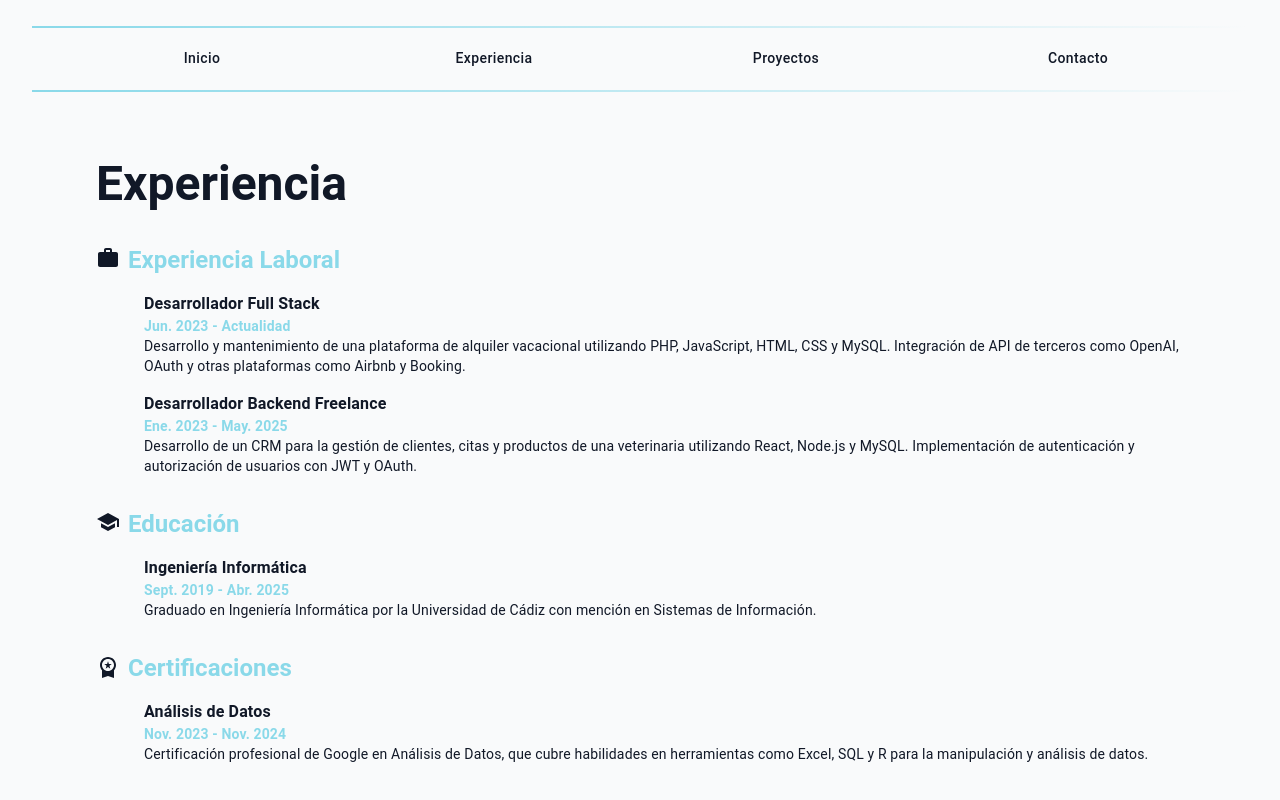
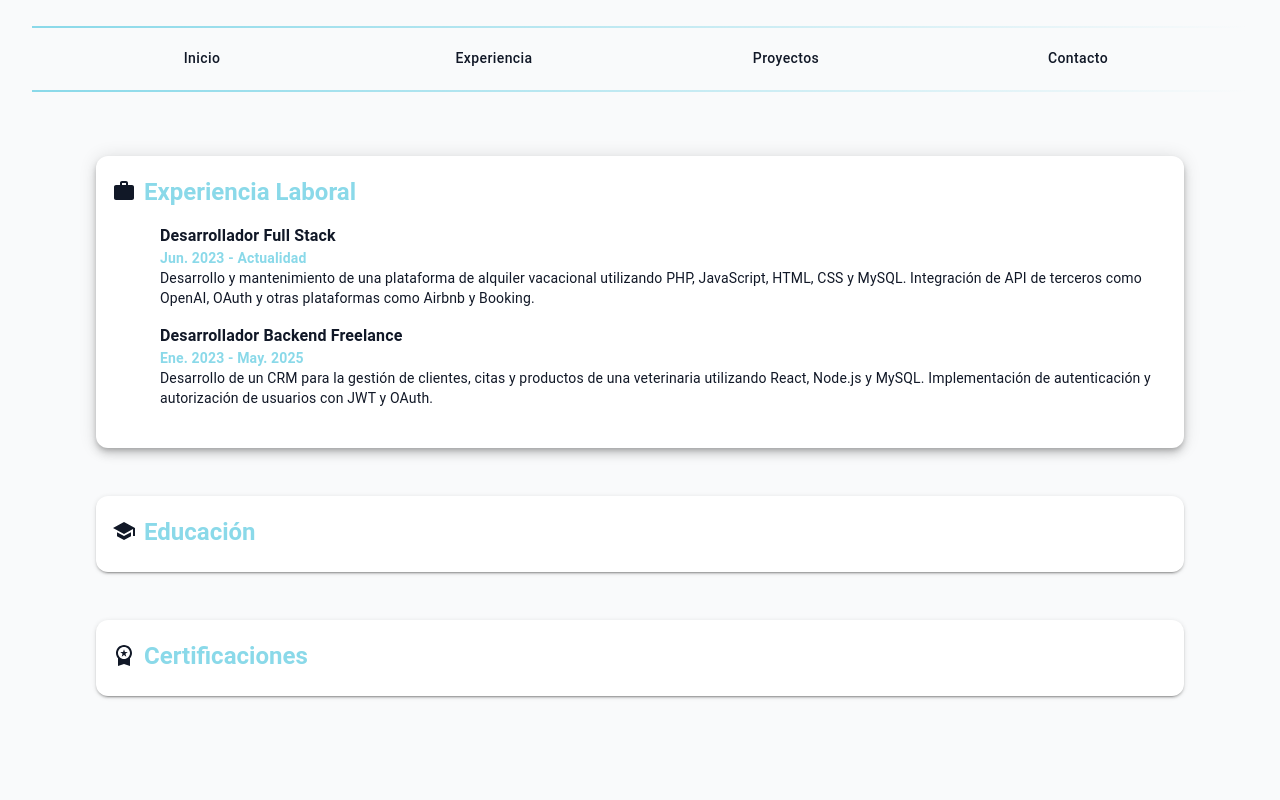
Before and after one commit to Keiko267/portfolio, a React (Vite) app: page /experience in a window 1280 px wide. Shown: the part 646-1446 px from the top of the page. After the commit the page ends 1374 px from the top, so only its background shows below. Built offline with nearby package versions, Linux system fonts and the light colour scheme.

Commit message:
Theme Depth -- Expand Experience

```diff
--- a/src/components/SkillsAndAbout/SkillsAndAbout.tsx
+++ b/src/components/SkillsAndAbout/SkillsAndAbout.tsx
@@ -1,4 +1,4 @@
-import {Box, Typography} from "@mui/material";
+import {Box, Paper, Typography} from "@mui/material";
 import { Storage, Devices, Engineering } from "@mui/icons-material";
 const SkillsAndAbout = () => {
     const skills = [
@@ -61,11 +61,12 @@ const SkillsAndAbout = () => {
                 ))}
             </Box>
 
-            <Box
+            <Paper elevation={6}
                 sx={{
                     flex: 1,
                     p: 2,
                     textAlign: { xs: "center", md: "left" },
+                    borderRadius: 3,
                 }}
             >
                 <Typography variant="h4" component="h2" gutterBottom fontWeight="bold">
@@ -76,7 +77,7 @@ const SkillsAndAbout = () => {
                     Me especializo en desarrollo backend, pero también disfruto con frontend (con ayuda de alguien con buen gusto), algoritmos complejos, ingeniería del producto o análisis de datos. <br />
                     Siempre busco oportunidades para poder crecer profesionalmente, aprender y aportar valor en proyectos que me motiven.
                 </Typography>
-            </Box>
+            </Paper>
 
         </Box>
 
--- a/src/components/TimelineBlock/TimelineBlock.tsx
+++ b/src/components/TimelineBlock/TimelineBlock.tsx
@@ -1,17 +1,41 @@
-import {Box, Typography} from "@mui/material";
+import {Box, Collapse, Typography} from "@mui/material";
+import { Card, CardContent } from "@mui/material";
 
-const TimelineBlock = ({icon, title, items}: {icon: React.ReactNode, title: string, items: any[]}) => {
+type TimelineBlockProps = {
+    icon: React.ReactNode;
+    title: string,
+    items: any[],
+    expanded: boolean,
+    onClick: () => void;
+}
+
+const TimelineBlock = ({icon, title, items, expanded, onClick}: TimelineBlockProps) => {
     return (
-        <Box sx={{ mb: 4 }}>
-            <Box sx={{ display: 'flex', mb: 1 }}>
+        <Card
+            elevation={expanded ? 6 : 2}
+            sx={{
+                borderRadius: 3,
+                backgroundColor: "background.paper",
+                cursor: 'pointer',
+                transition: 'all 0.3s ease'
+            }}
+            onClick={onClick}
+        >
+            <CardContent>
+                <Box sx={{ display: 'flex', alignItems: 'center' }}>
                     <Box sx={{ mt: 0.2}}>
                         {icon}
                     </Box>
-                <Typography variant="h5" component="h2" sx={{ fontWeight: 'bold', ml: 1, mb: 1, color: 'text.secondary'}}>
+                    <Typography
+                        variant="h5"
+                        component="h2"
+                        sx={{ fontWeight: 'bold', ml: 1, mb: 0, mt: 0.5, color: 'text.secondary'}}
+                    >
                         {title}
                     </Typography>
                 </Box>
-            <Box sx={{ pl: 6 }}>
+                <Collapse in={expanded} timeout="auto" unmountOnExit>
+                    <Box sx={{ pl: 6, textAlign: 'left', mt: 2 }}>
                         {items.map((item, index) => (
                             <Box key={index} sx={{ mb: 2 }}>
                                 <Typography variant="body1" component="p" sx={{ fontWeight: 'bold' }}>
@@ -26,7 +50,9 @@ const TimelineBlock = ({icon, title, items}: {icon: React.ReactNode, title: stri
                             </Box>
                         ))}
                     </Box>
-        </Box>
+                </Collapse>
+            </CardContent>
+        </Card>
     );
 }
 
--- a/src/pages/Experience/Experience.tsx
+++ b/src/pages/Experience/Experience.tsx
@@ -1,4 +1,5 @@
-import { Box, Typography } from "@mui/material";
+import { useState } from "react";
+import { Box } from "@mui/material";
 import TimelineBlock from "../../components/TimelineBlock/TimelineBlock";
 import { Work, School, WorkspacePremium} from "@mui/icons-material";
 import Header from "../../components/Header/Header";
@@ -11,6 +12,8 @@ const Experience = ({
     darkMode: boolean;
     setDarkMode: (value: boolean) => void;
 }) => {
+    const [expandedIndex, setExpandedIndex] = useState<number | null>(0);
+
     const work = [
         {
             title: "Desarrollador Full Stack",
@@ -43,6 +46,12 @@ const Experience = ({
         }
     ];
 
+    const blocks = [
+        { icon: <Work />, title: "Experiencia Laboral", items: work },
+        { icon: <School />, title: "Educación", items: education },
+        { icon: <WorkspacePremium />, title: "Certificaciones", items: certifications },
+    ];
+
 
 
     return (
@@ -52,20 +61,23 @@ const Experience = ({
             <Box sx={{
                 mt: 8,
                 px: {xs: 2, md: 8},
-                alignItems: 'left',
-                textAlign: 'left',
-
+                display: 'flex',
+                flexDirection: 'column',
+                gap: 6,
             }}
             >
-                <Typography variant="h3" component="h1" sx={{ fontWeight: 'bold', mb: 4 }}>
-                    Experiencia
-                </Typography>
-                <TimelineBlock icon={<Work />} title="Experiencia Laboral" items={work} />
-                <TimelineBlock icon={<School />} title="Educación" items={education} />
-                <TimelineBlock icon={<WorkspacePremium />} title="Certificaciones" items={certifications} />
+                {blocks.map((block, index) => (
+                    <TimelineBlock
+                        key={index}
+                        icon={block.icon}
+                        title={block.title}
+                        items={block.items}
+                        expanded={expandedIndex === index}
+                        onClick={() => setExpandedIndex(expandedIndex === index ? null : index)}
+                    />
+                ))}
             </Box>
         </>
-
     )
 }
 
--- a/src/theme.ts
+++ b/src/theme.ts
@@ -1,6 +1,15 @@
 // theme.ts
 import { createTheme } from "@mui/material/styles";
-
+function overlay (base: string, color: string, opacity: number) {
+  const hexToRgb = (hex:string) => {
+    const bigint = parseInt(hex.slice(1), 16);
+    const r = (bigint >> 16) & 255;
+    const g = (bigint >> 8) & 255;
+    const b = bigint & 255;
+    return `${r}, ${g}, ${b}`;
+  };
+  return `linear-gradient(rgba(${hexToRgb(color)}, ${opacity}), rgba(${hexToRgb(color)}, ${opacity})), ${base})`;
+}
 export const lightTheme = createTheme({
   palette: {
     mode: "light",
@@ -30,11 +39,11 @@ export const darkTheme = createTheme({
     },
     secondary: {
       main: "#EF4444",
-      light: "rgba(220,38,38,0.6)",
+      light: "#dc262699",
     },
     background: {
-      default: "#131820", // Slightly more blackish than blue
-      paper: "#1E293B",
+      default: "#121212",
+      paper: overlay("#121212", "EF4444", 0.08),
     },
     text: {
       primary: "#FFFFFF",
```
Also changed, not shown: 1 other file (tests, documents, lock files or other folders). Lines whose indentation alone changed are shown as unchanged.
